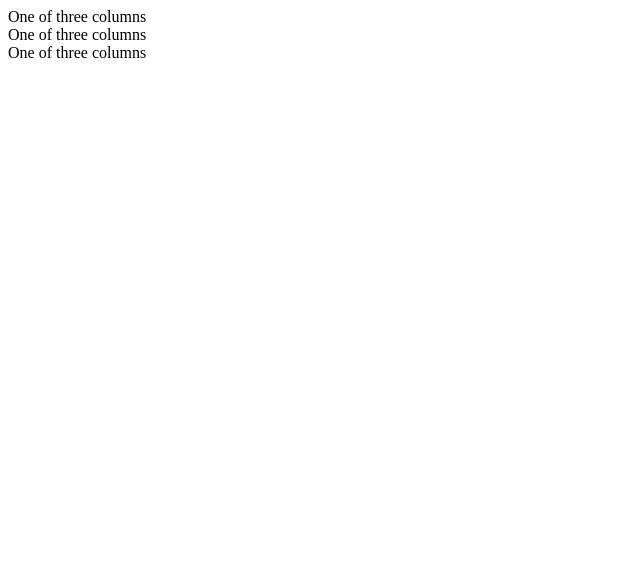
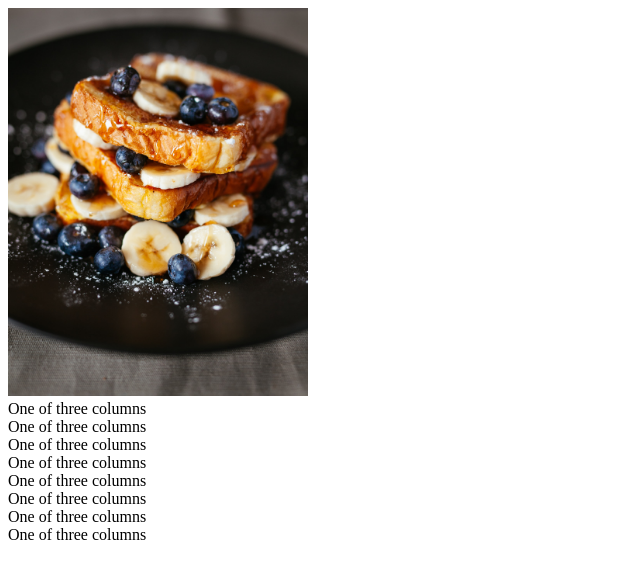
Before and after one commit to Rosalievanderburgt/Indivudual-assignment, a plain HTML site: page index.html in a window 1280 px wide. Shown: the whole page, without its empty margins (0-640 px from the left). Drawn offline with nearby package versions, Linux system fonts and the light colour scheme.

Commit message:
Update index.html

```diff
--- a/index.html
+++ b/index.html
@@ -2,21 +2,46 @@
 <html>
 <head>
 <meta charset="UTF-8">
+<meta name="viewport" content="width=device-width, initial-scale=1, shrink-to-fit=no">
 <title>Naamloos document</title>
 	<link href="css/bootstrap.min.css" ref="stylesheet" type="text/css" >
 	<link href="css/styles.css" ref="stylesheet" type="text/css" >
 </head>
 
 <body>
+<script src="jquery-3.5.1.slim.js"></script>
+<script src="bootstrap.min.js"></script>
 <div class="container">
-  <div class="row">
-    <div class="col-sm">
+  <div class="row align-items-start">
+    <div class="col">
+		<img src="images/pancakes.jpg" width="300">
+    </div>
+    <div class="col">
       One of three columns
     </div>
-    <div class="col-sm">
+    <div class="col">
       One of three columns
     </div>
-    <div class="col-sm">
+  </div>
+  <div class="row align-items-center">
+    <div class="col">
+      One of three columns
+    </div>
+    <div class="col">
+      One of three columns
+    </div>
+    <div class="col">
+      One of three columns
+    </div>
+  </div>
+  <div class="row align-items-end">
+    <div class="col">
+      One of three columns
+    </div>
+    <div class="col">
+      One of three columns
+    </div>
+    <div class="col">
       One of three columns
     </div>
   </div>
```
